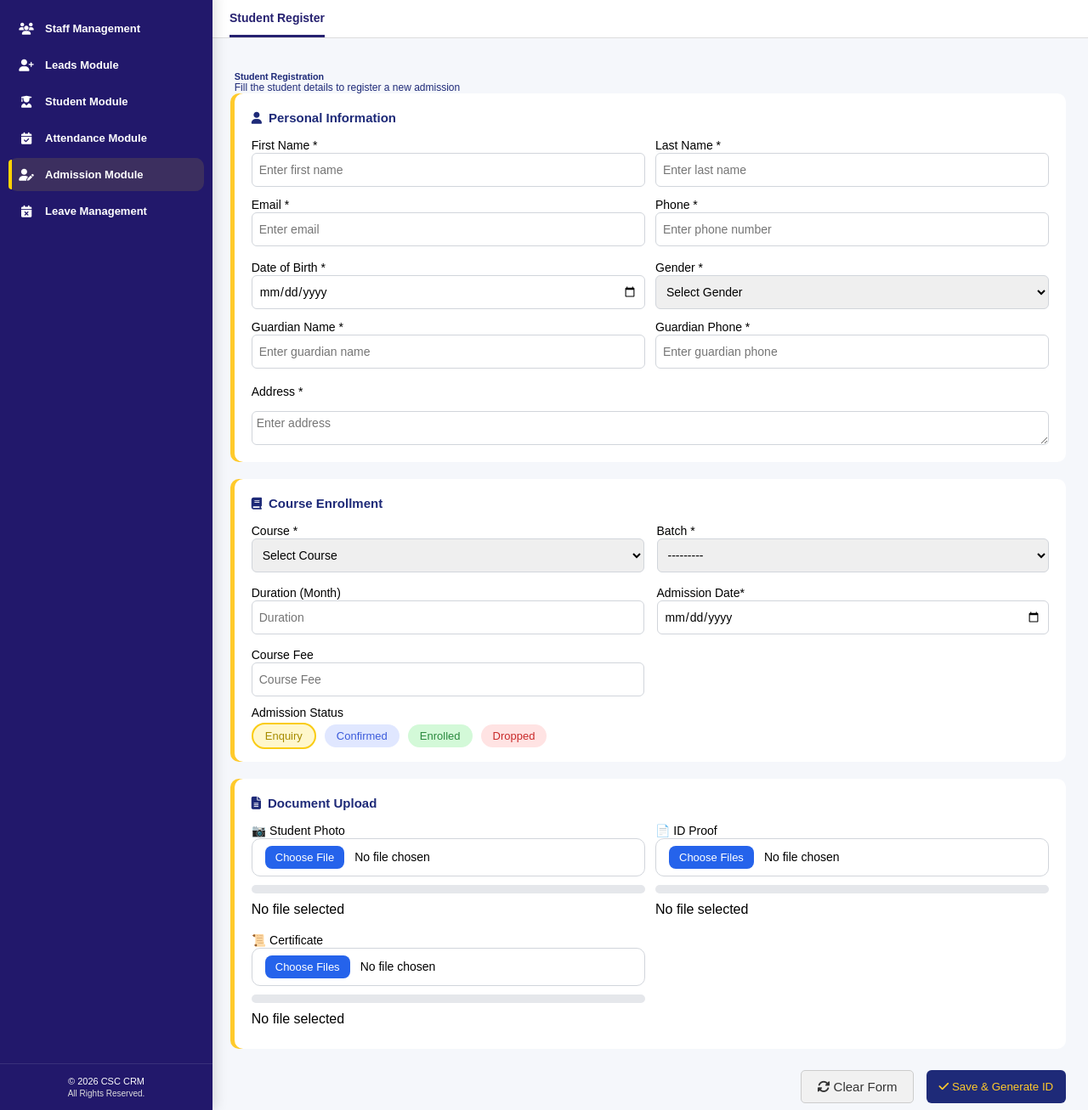
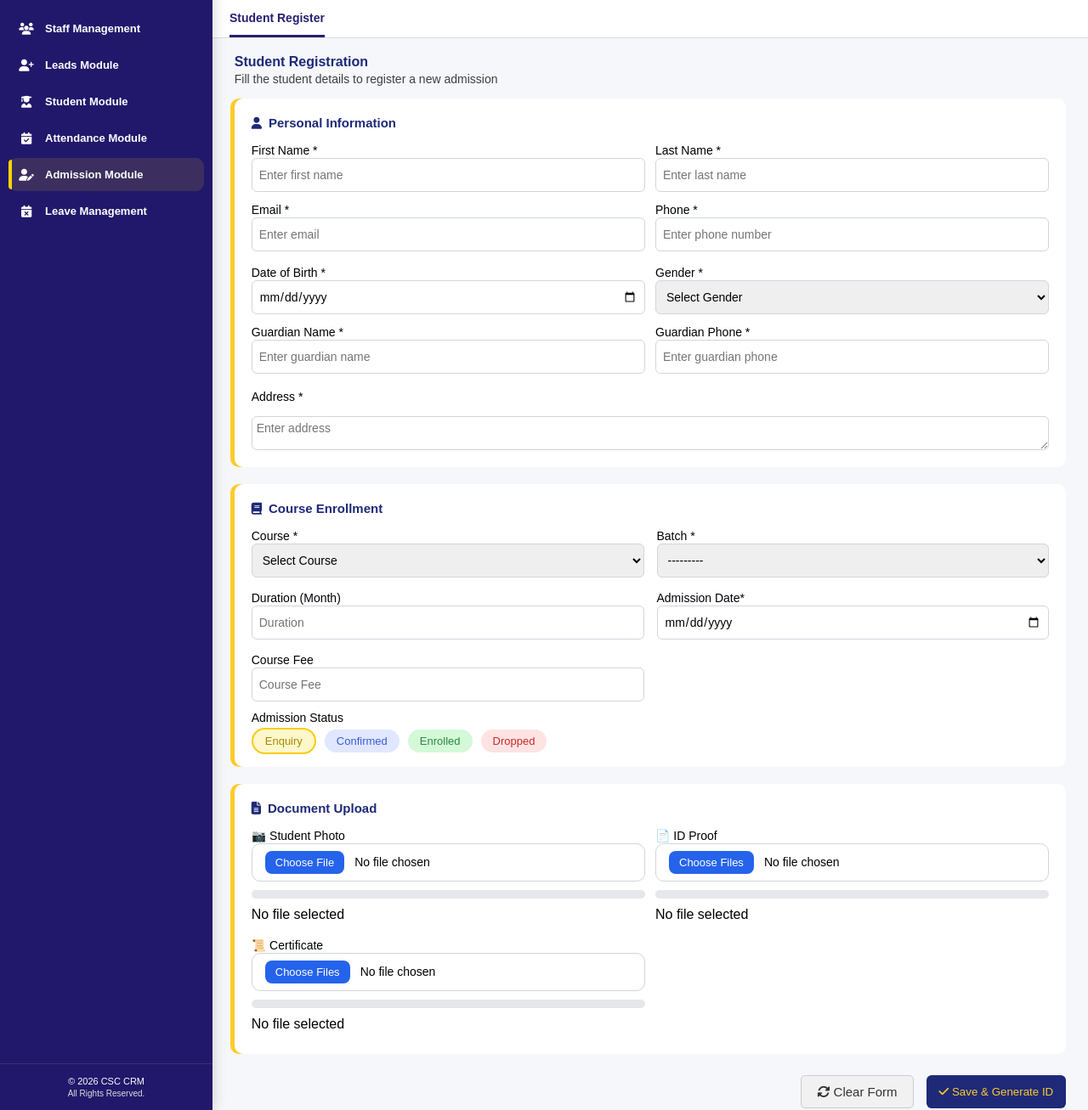
Before and after one commit to subashininagalingam/CSC_CRM, a Django app: page /admission/student/ in a window 1280 px wide. Shown: the part 64-1371 px from the top of the page at 85% size. Run offline with Django 5.2, Linux system fonts and the light colour scheme; data that the repository does not hold is empty; some libraries are stand-ins or nearby versions.

Commit message:
update csc crm

```diff
--- a/csc_crm/static/css/admissions_css/register.css
+++ b/csc_crm/static/css/admissions_css/register.css
@@ -9,7 +9,7 @@ body{
 }
 .edit-container {
     width: 95%;
-    margin: 30px auto 20px auto;
+    margin: 10px auto 20px auto;
 
 }
 
@@ -23,11 +23,15 @@ body{
     margin-bottom: 10px;
 }
 
-strong,p{
+strong{
     color: rgb(30, 42, 120);
+    font-weight: 600;
 }
 p{
-    font-size: 12px;
+    font-size: 14px;
+    margin-bottom: 15px;
+    margin-top: 3px;
+    color: #3f3f3f;
 }
 
 /* icon style */
--- a/csc_crm/static/css/admissions_css/search_students.css
+++ b/csc_crm/static/css/admissions_css/search_students.css
@@ -20,11 +20,11 @@ body {
 .page-head h3 {
     margin: 0;
     color: rgb(30, 42, 120);
-    font-size: 22px;
+    font-size: 20px;
 }
 
 .page-sub {
-    margin: 4px 0 0 0;
+    margin: 4px 0 5px 0;
     color: #6b7280;
     font-size: 13px;
 }
--- a/csc_crm/static/css/admissions_css/student_list.css
+++ b/csc_crm/static/css/admissions_css/student_list.css
@@ -26,7 +26,7 @@ body {
 }
 
 .sl-title {
-    font-size: 16px;
+    font-size: 20px;
     font-weight: 700;
     color: rgb(30, 42, 120);
     margin: 0 0 4px 0;
--- a/csc_crm/static/css/attendance_css/batches.css
+++ b/csc_crm/static/css/attendance_css/batches.css
@@ -17,8 +17,7 @@ body {
 }
 
 .main-content {
-
-    padding: 15px 25px;
+    padding-bottom: 30px;
 }
 
 .grid {
--- a/csc_crm/static/css/attendance_css/low_attendance.css
+++ b/csc_crm/static/css/attendance_css/low_attendance.css
@@ -43,13 +43,14 @@ body {
     flex-wrap: wrap;
     gap: 12px;
     margin-bottom: 18px;
+    padding: 0 18px;
 }
 
 .low-attendance-page .page-title {
     font-size: 1.5rem;
     font-weight: 700;
     margin: 0;
-    color: var(--text-main);
+    color: var(--navy);
 }
 
 .low-attendance-page .page-subtitle {
--- a/csc_crm/static/css/attendance_css/reports.css
+++ b/csc_crm/static/css/attendance_css/reports.css
@@ -49,7 +49,7 @@
 
     font-size:18px;
     font-weight:700;
-    color:var(--text);
+    color:var(--primary);
     margin:0;
 
 }
--- a/csc_crm/templates/admissions/edit_student.html
+++ b/csc_crm/templates/admissions/edit_student.html
@@ -12,7 +12,7 @@ Edit Student
 {% block content %}
 <div class="edit-container">
 
-    <h6> <strong>Edit Student</strong></h6>
+    <h4> <strong>Edit Student</strong></h4>
     <p>Fill the student details to edit the existing admission</p>
 
     <form method="POST" enctype="multipart/form-data" id="studentForm" novalidate>
--- a/csc_crm/templates/admissions/register.html
+++ b/csc_crm/templates/admissions/register.html
@@ -14,7 +14,7 @@ Student Registration
 
 {% block content %}
 <div class="edit-container">
-    <h6> <strong>Student Registration</strong></h6>
+    <h4> <strong>Student Registration</strong></h4>
     <p>Fill the student details to register a new admission</p>
 
     {% if student_form.errors or admission_form.errors or enrollment_form.errors %}
```
Also changed, not shown: csc_crm/static/css/admissions_css/edit_student.css (+7 -3 lines).
